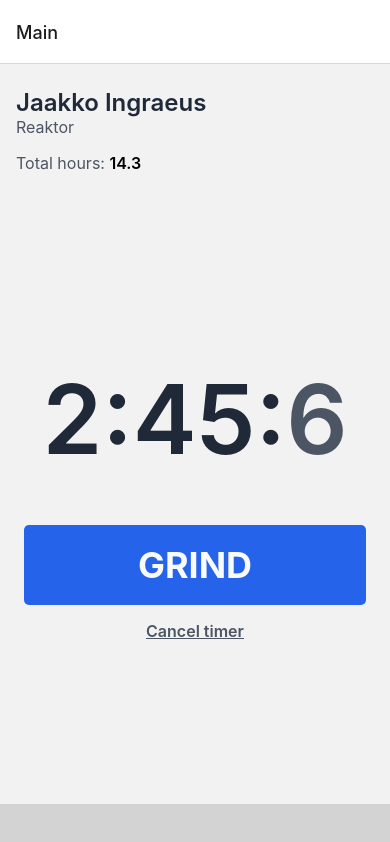
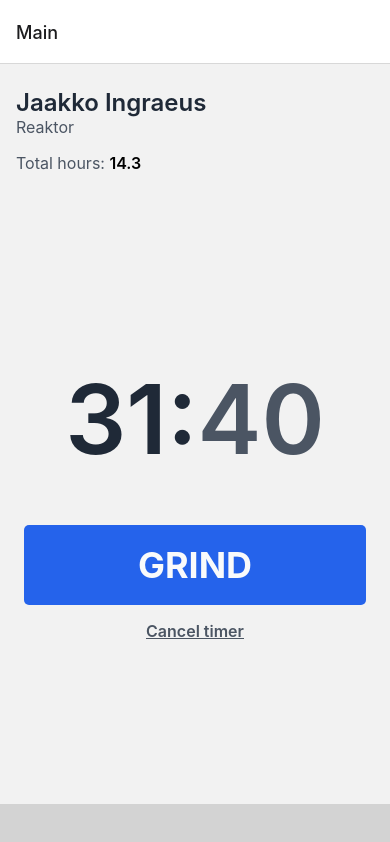
Before and after one commit to jaakkoingraeus/grind-app, a React Native app: screen /Main in a window 390 px wide. Built offline with nearby package versions, Linux system fonts and the light colour scheme; some icons are missing.

Commit message:
Create timer context and move time handling there.

```diff
--- a/App.js
+++ b/App.js
@@ -1,30 +1,23 @@
 import { NavigationContainer } from "@react-navigation/native";
 import { createNativeStackNavigator } from "@react-navigation/native-stack";
-import { useEffect, useState } from "react";
+import { createContext, useEffect, useState } from "react";
 import { Alert, StyleSheet } from "react-native";
 import Companies from "./screens/Companies";
 import DashBoard from "./screens/DashBoard";
 import Login from "./screens/Login";
 import Profile from "./screens/Settings";
+import { TimerContext } from "./contexts/timer";
 
 const Stack = createNativeStackNavigator();
 
+const timerInitialStatus = {
+    running: false,
+    hours: 0,
+    minutes: 31,
+    seconds: 40,
+};
+
 export default function App() {
-    const [timer, setTimer] = useState(0);
-    const [timerStatus, setTimerStatus] = useState(false);
-
-    useEffect(() => {
-        let interval = null;
-        if (timerStatus)
-            interval = setInterval(() => setTimer((timer) => timer + 1), 500);
-        else {
-            clearInterval(interval);
-        }
-        return () => {
-            clearInterval(interval);
-        };
-    }, [timerStatus]);
-
     const cancelTimer = () => {
         Alert.alert(
             "Stop timer",
@@ -33,8 +26,7 @@ export default function App() {
                 {
                     text: "Stop",
                     onPress: () => {
-                        setTimerStatus(false);
-                        setTimer(0);
+                        console.log("Stopped");
                     },
                 },
                 {
@@ -44,6 +36,7 @@ export default function App() {
         );
     };
     return (
+        <TimerContext.Provider value={timerInitialStatus}>
             <NavigationContainer>
                 <Stack.Navigator>
                     <Stack.Screen name="Main" component={DashBoard} />
@@ -52,6 +45,7 @@ export default function App() {
                     <Stack.Screen name="Companies" component={Companies} />
                 </Stack.Navigator>
             </NavigationContainer>
+        </TimerContext.Provider>
     );
 }
 
--- a/components/Timer.js
+++ b/components/Timer.js
@@ -1,7 +1,8 @@
 import { Pressable, StyleSheet, Text, View } from "react-native";
-import React from "react";
+import React, { useContext } from "react";
 import { theme } from "./theme";
 import Time from "./Time";
+import { TimerContext } from "../contexts/timer";
 
 const Timer = ({
     hours,
@@ -11,9 +12,15 @@ const Timer = ({
     setTimerStatus,
     cancelTimer,
 }) => {
+    const timer = useContext(TimerContext);
+
     return (
         <View style={styles.container}>
-            <Time hours={hours} minutes={minutes} seconds={seconds} />
+            <Time
+                hours={timer.hours}
+                minutes={timer.minutes}
+                seconds={timer.seconds}
+            />
             <Pressable
                 style={styles.startButton}
                 onPress={() => setTimerStatus(!timerStatus)}
--- /dev/null
+++ b/contexts/timer.js
@@ -0,0 +1,10 @@
+import React, { createContext } from "react";
+
+const TimerContext = createContext({
+    running: false,
+    hours: 0,
+    minutes: 31,
+    seconds: 40,
+});
+
+export { TimerContext };
```
Lines whose indentation alone changed are shown as unchanged.
